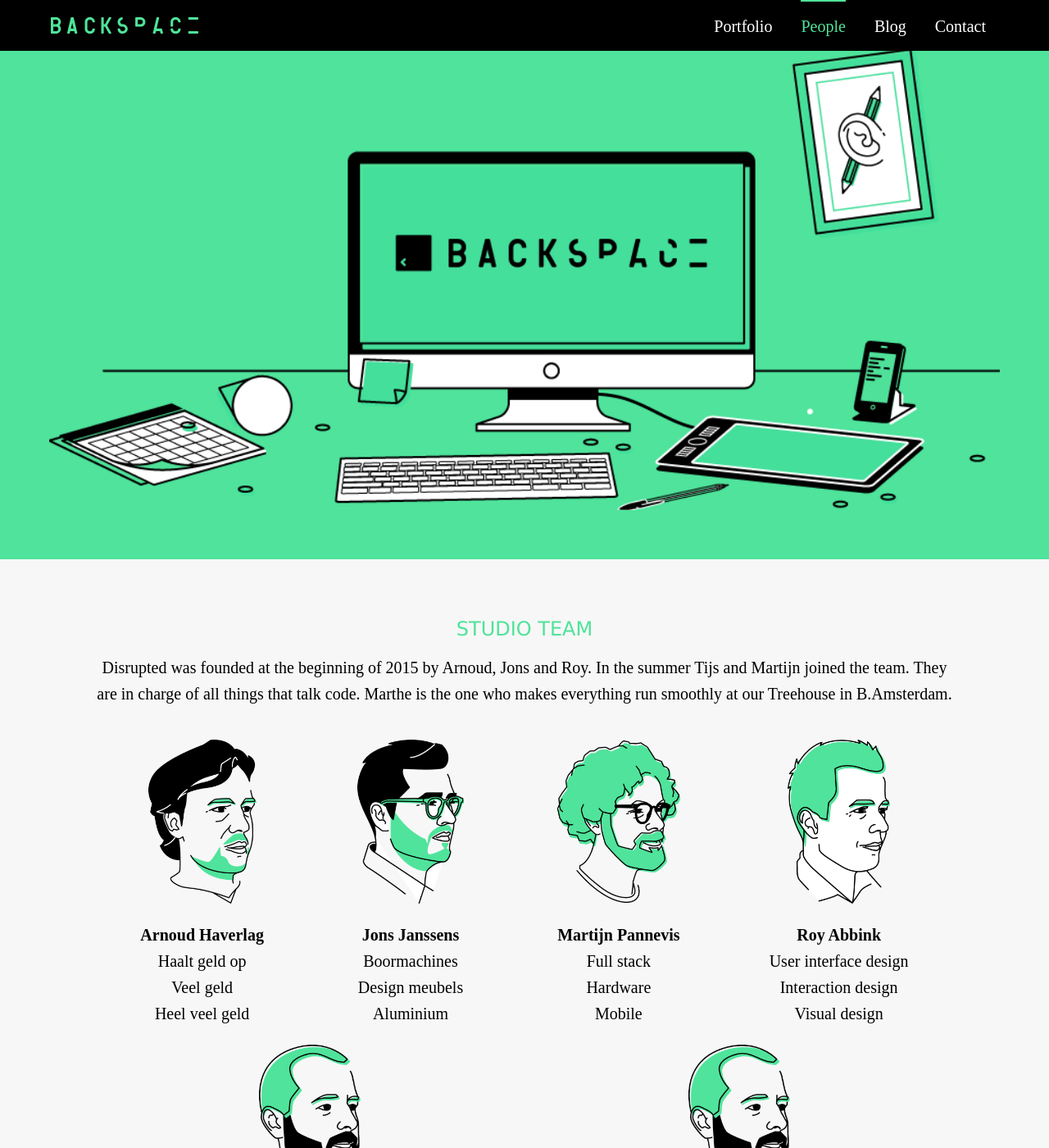
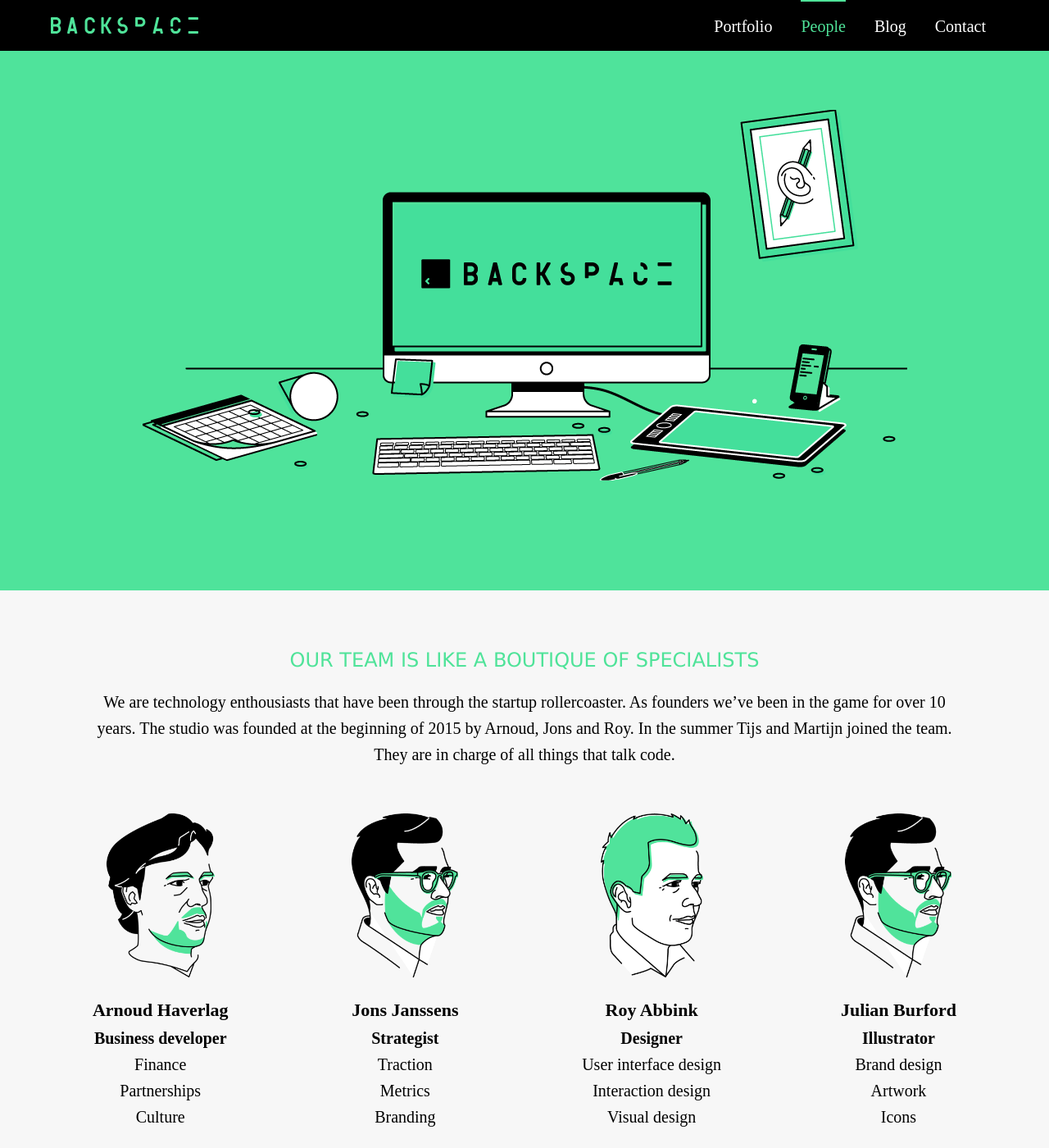
Before and after one commit to backspacehq/backspacehq.github.io, a Jekyll site: the page built from people/index.html, in a window 1280 px wide and 1400 px high. Shown: the whole window at 82% size. Built offline with Jekyll 4.4.1, drawn with Linux system fonts in a browser that asks for light colours; Markdown is read by kramdown in place of the engine named in the settings; comment, search, counter and statistics services are not loaded; some of the changed text lies outside the part shown.

Commit message:
copy so far

```diff
--- a/_scss/_contact.sass
+++ b/_scss/_contact.sass
@@ -8,6 +8,9 @@
   flex-direction: column
   justify-content: flex-start
   align-items: center
+
+  .wrapper
+    margin-top: 60px
 
 #contact .get-in-touch
   margin: 80px 0
--- a/blog/index.html
+++ b/blog/index.html
@@ -3,7 +3,7 @@
 title: Blog
 ---
 
-<div class="content-block darker stacked">
+<div class="content-block darker stacked journal">
   <div class="wrapper">
 
     <div class="content-block-text">
--- a/people/index.html
+++ b/people/index.html
@@ -13,9 +13,9 @@
   <div class="wrapper">
 
     <div class="content-block-text">
-      <h2>Studio Team</h2>
+      <h2>Our team is like a boutique of specialists</h2>
       <p>
-        Disrupted was founded at the beginning of 2015 by Arnoud, Jons and Roy. In the summer Tijs and Martijn joined the team. They are in charge of all things that talk code. Marthe is the one who makes everything run smoothly at our Treehouse in B.Amsterdam.
+        We are technology enthousiasts that have been through the startup rollercoaster. As founders we’ve been in the game for over 10 years. The studio was founded at the beginning of 2015 by Arnoud, Jons and Roy. In the summer Tijs and Martijn joined the team. They are in charge of all things that talk code.
       </p>
     </div>
 
@@ -27,10 +27,11 @@
         </div>
         <div class="grid-item-desc">
           <ul>
-            <li><strong>Arnoud Haverlag</strong></li>
-            <li>Haalt geld op</li>
-            <li>Veel geld</li>
-            <li>Heel veel geld</li>
+            <li class="name">Arnoud Haverlag</li>
+            <li class="role">Business developer</li>
+            <li>Finance</li>
+            <li>Partnerships</li>
+            <li>Culture</li>
           </ul>
         </div>
       </div>
@@ -41,10 +42,41 @@
         </div>
         <div class="grid-item-desc">
           <ul>
-            <li><strong>Jons Janssens</strong></li>
-            <li>Boormachines</li>
-            <li>Design meubels</li>
-            <li>Aluminium</li>
+            <li class="name">Jons Janssens</li>
+            <li class="role">Strategist</li>
+            <li>Traction</li>
+            <li>Metrics</li>
+            <li>Branding</li>
+          </ul>
+        </div>
+      </div>
+
+      <div class="grid-item">
+        <div class="grid-item-img" style="background-image: url(/img/content/people/roy-abbink.png)">
+          Roy Abbink
+        </div>
+        <div class="grid-item-desc">
+          <ul>
+            <li class="name">Roy Abbink</li>
+            <li class="role">Designer</li>
+            <li>User interface design</li>
+            <li>Interaction design</li>
+            <li>Visual design</li>
+          </ul>
+        </div>
+      </div>
+
+      <div class="grid-item">
+        <div class="grid-item-img" style="background-image: url(/img/content/people/jons-janssens.png)">
+          Julian Burford
+        </div>
+        <div class="grid-item-desc">
+          <ul>
+            <li class="name">Julian Burford</li>
+            <li class="role">Illustrator</li>
+            <li>Brand design</li>
+            <li>Artwork</li>
+            <li>Icons</li>
           </ul>
         </div>
       </div>
@@ -55,24 +87,11 @@
         </div>
         <div class="grid-item-desc">
           <ul>
-            <li><strong>Martijn Pannevis</strong></li>
+            <li class="name">Martijn Pannevis</li>
+            <li class="role">Technologist</li>
             <li>Full stack</li>
             <li>Hardware</li>
             <li>Mobile</li>
-          </ul>
-        </div>
-      </div>
-
-      <div class="grid-item">
-        <div class="grid-item-img" style="background-image: url(/img/content/people/roy-abbink.png)">
-          Roy Abbink
-        </div>
-        <div class="grid-item-desc">
-          <ul>
-            <li><strong>Roy Abbink</strong></li>
-            <li>User interface design</li>
-            <li>Interaction design</li>
-            <li>Visual design</li>
           </ul>
         </div>
       </div>
@@ -83,7 +102,8 @@
         </div>
          <div class="grid-item-desc">
           <ul>
-            <li><strong>Tijs Teulings</strong></li>
+            <li class="name">Tijs Teulings</li>
+            <li class="role">Technologist</li>
             <li>Full stack</li>
             <li>Infrastructure</li>
             <li>AI</li>
@@ -97,13 +117,15 @@
         </div>
          <div class="grid-item-desc">
           <ul>
-            <li><strong>Matthew Daiter</strong></li>
+            <li class="name">Matthew Daiter</li>
+            <li class="role">Developer</li>
             <li>Back end</li>
             <li>Blockchain</li>
             <li>Robotics</li>
           </ul>
         </div>
       </div>
+
     </div>
 
   </div>
@@ -114,9 +136,6 @@
 
     <div class="content-block-text">
       <h2>Startup Teams</h2>
-      <p>
-        As a studio we co-found a startup with an entrepreneur who is a specialist in his or her field.
-      </p>
     </div>
 
     <div class="content-block-grid people-startups-grid">
@@ -151,9 +170,9 @@
   <div class="wrapper">
 
     <div class="content-block-text">
-      <h2>Get in touch</h2>
+      <h2>Getting in touch</h2>
       <p>
-        Lorem Ipsum
+        If you don’t fit in one of these three boxes, <a href="mailto:hello@backspace.studio">feel free to shoot us an email</a>
       </p>
     </div>
 
@@ -164,7 +183,7 @@
           <h3>Startups</h3>
         </div>
         <p class="grid-item-desc">
-          For startups looking for the perfect third co-founder, please complete <a href="#">this form</a>.
+          We love a good pitch, but we’re a busy bunch. However if you a plan for positive impact, <a href="#">please answer these questions to get in touch.</a>.
         </p>
       </div>
 
@@ -173,7 +192,7 @@
           <h3>Talent</h3>
         </div>
         <p class="grid-item-desc">
-          Our startups and we are always looking for the best talent. <a href="https://disrupted.homerun.hr" target="_blank">Check out our Jobs site.</a>
+          We’re always open to talent. Especially in technology, design and traction. So if you got talent, <a href="https://backspace.homerun.hr/" target="_blank">please get in touch.</a>
         </p>
       </div>
 
@@ -182,7 +201,7 @@
           <h3>Investors</h3>
         </div>
         <p class="grid-item-desc">
-          Praesent tincidunt orci in quam volutpat molestie. Pellentesque <a href="#">mattis justo</a> tempor tortor.
+          Turning money into assets. If you’re interested in our investment syndicate, <a href="mailto:arnoud@backspace.studio">please contact Arnoud.</a> He’s the numbers guy.
         </p>
       </div>
 
```
Also changed, not shown: _scss/_blog.sass (+3 -7 lines), _scss/_pages.sass (+9 -1 lines), _scss/_people.sass (+8 -2 lines), portfolio/index.html (+19 -19 lines), css/main.css.
